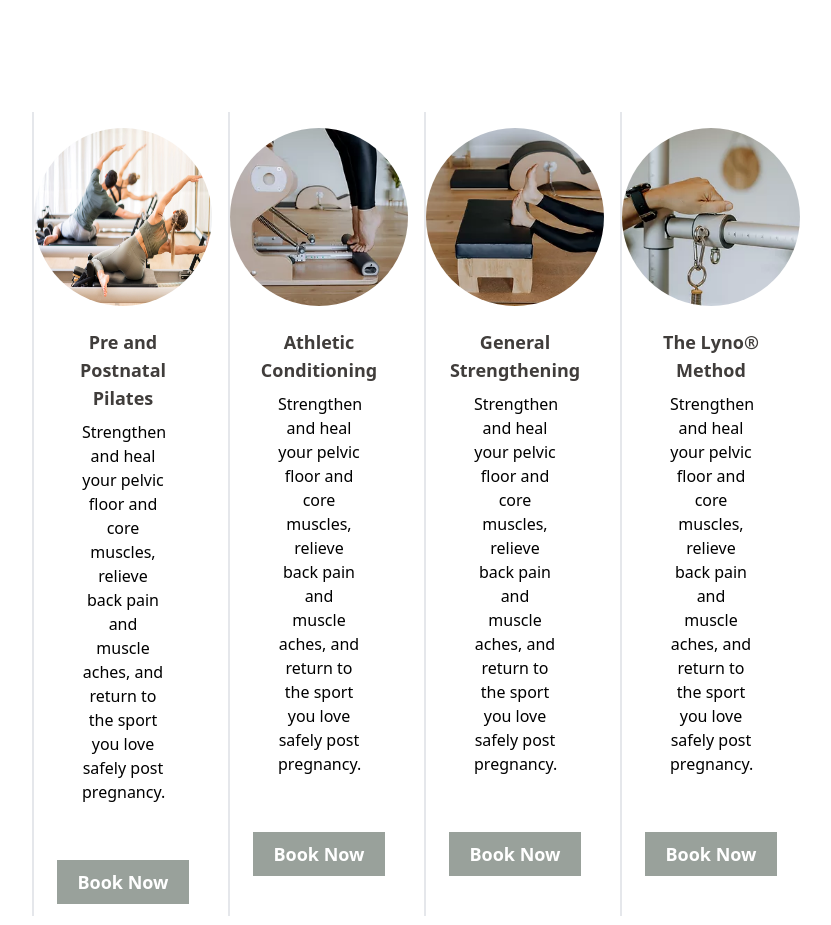
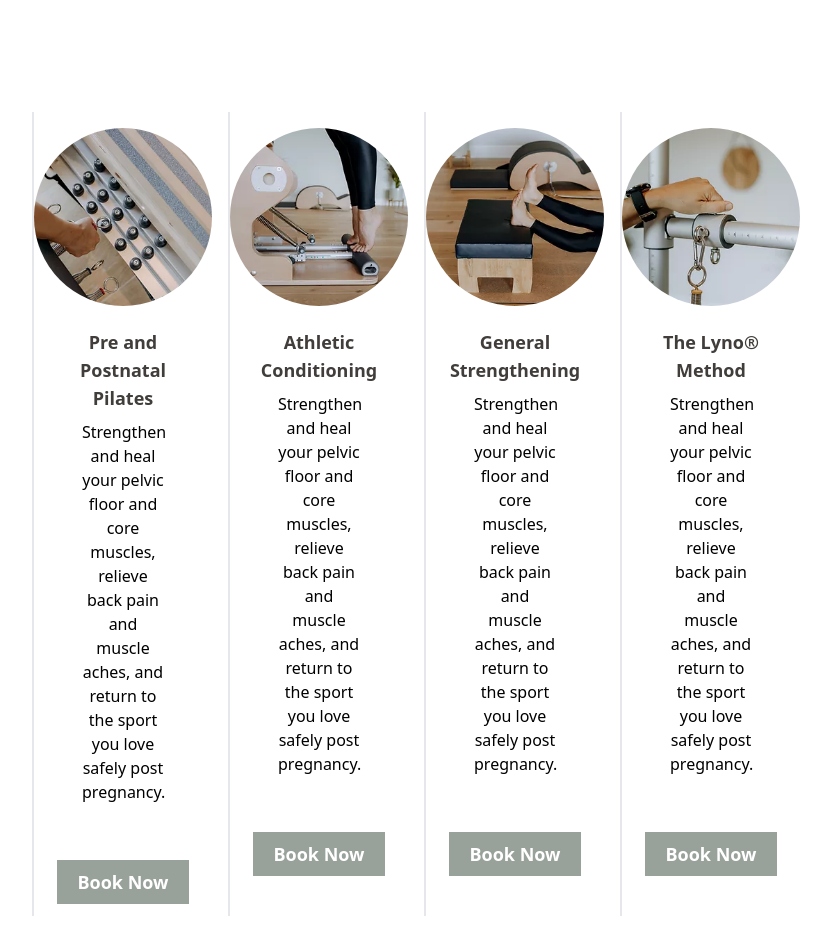
Before and after one commit to smitti24/art-of-body, a Next.js app: page / in a window 1280 px wide. Shown: the part 2300-3225 px from the top of the page, without its empty margins (224-1055 px from the left). Built offline with nearby package versions, Linux system fonts and the light colour scheme.

Commit message:
Fixed images

```diff
--- a/components/Services.jsx
+++ b/components/Services.jsx
@@ -13,7 +13,7 @@
           <div className="border-2 md:border-0 md:border-l-2">
             <div className="mt-4">
               <Image
-                src="/images/pilates-1.png"
+                src="/images/StudioA-77.png"
                 width={256}
                 height={256}
                 alt=""
@@ -39,7 +39,7 @@
           <div className="border-2 md:border-0 md:border-l-2">
             <div className="mt-4">
               <Image
-                src="/images/studioA-70.png"
+                src="/images/StudioA-70.png"
                 width={256}
                 height={256}
                 alt=""
@@ -65,7 +65,7 @@
           <div className="border-2 md:border-0 md:border-l-2">
             <div className="mt-4">
               <Image
-                src="/images/studioA-81.png"
+                src="/images/StudioA-81.png"
                 width={256}
                 height={256}
                 alt=""
@@ -91,7 +91,7 @@
           <div className="border-2 md:border-0 md:border-l-2">
             <div className="mt-4">
               <Image
-                src="/images/studioA-88.png"
+                src="/images/StudioA-88.png"
                 width={256}
                 height={256}
                 alt=""
```
